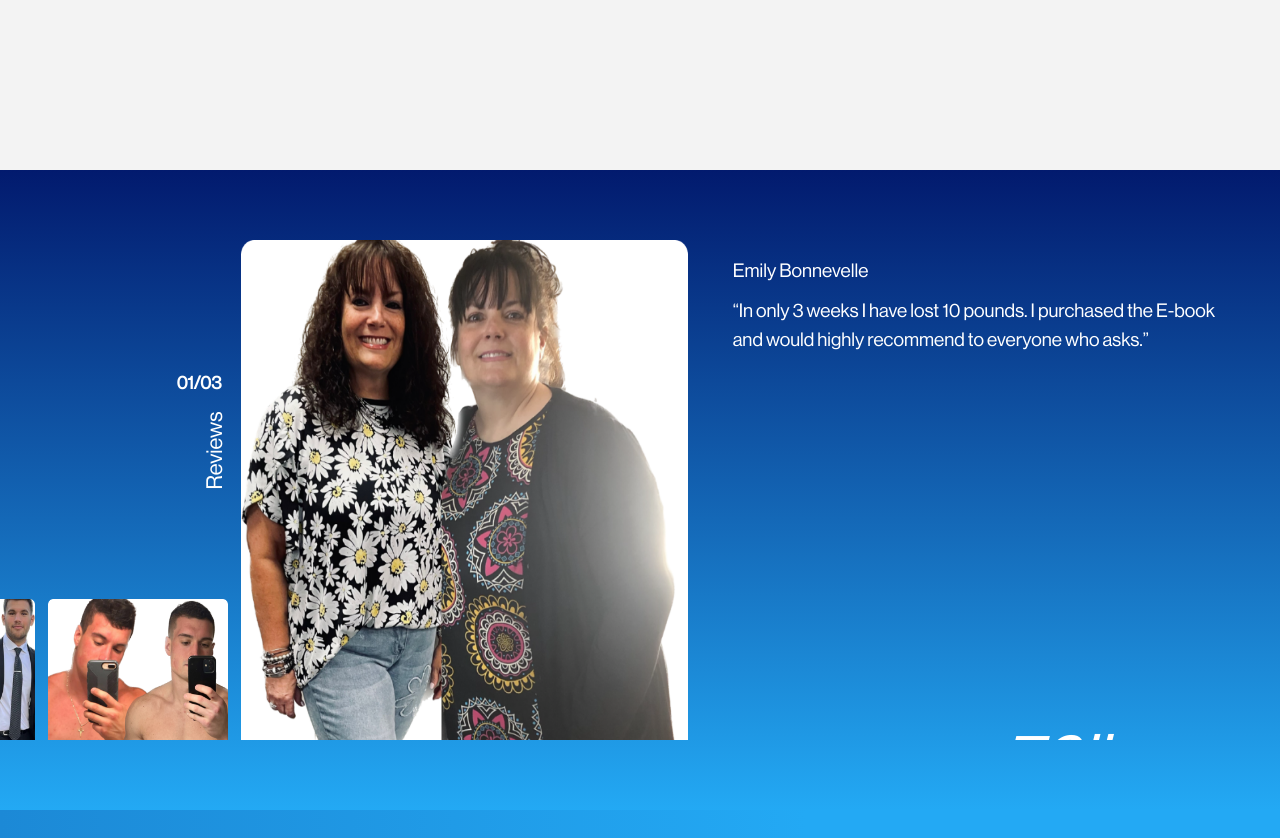
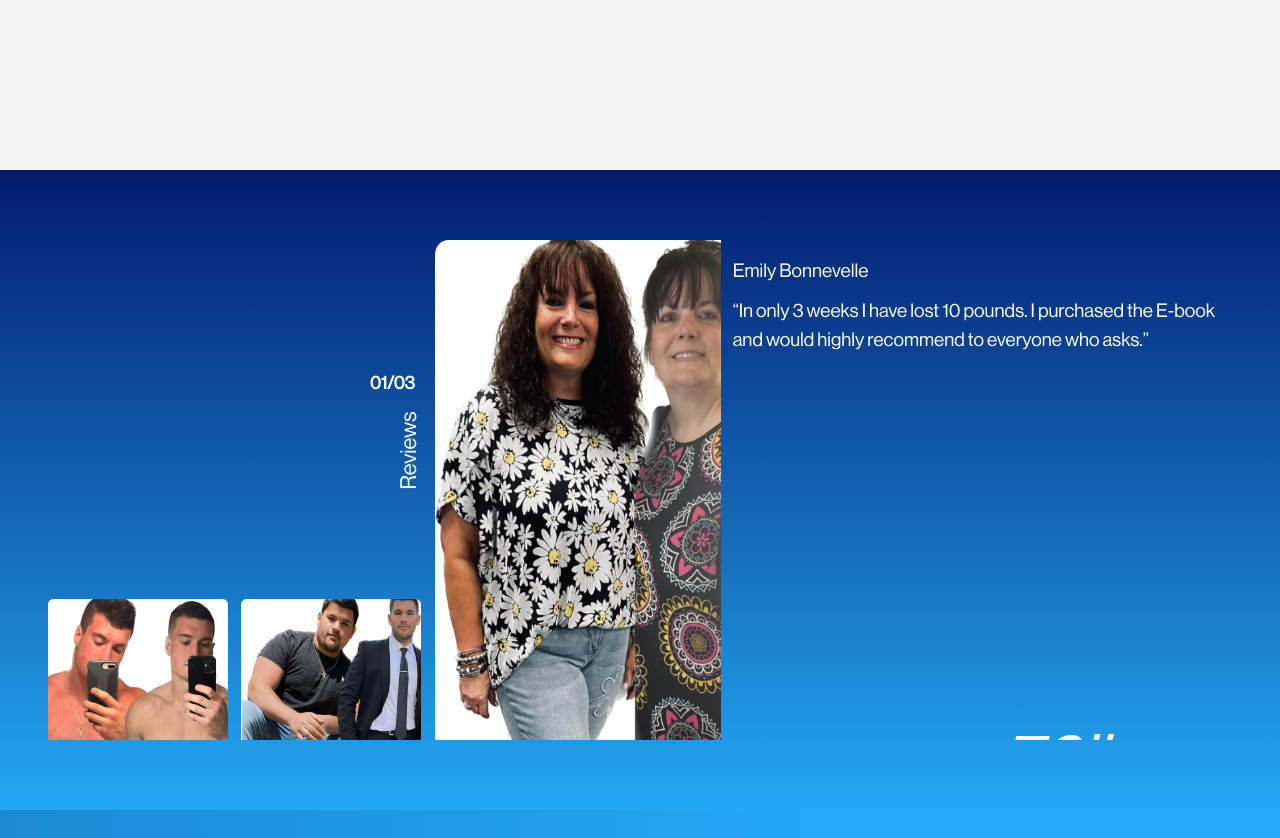
Before and after one commit to reinaldor696/total-weight-loss, a PHP site: page / in a window 1280 px wide. Shown: the part 5662-6500 px from the top of the page. Run offline with PHP 8.4, Linux system fonts and the light colour scheme; some web fonts are replaced.

Commit message:
add some change to fix test sect

```diff
--- a/assets/css/style-gsap.css
+++ b/assets/css/style-gsap.css
@@ -89,6 +89,7 @@ h2.get-clients {
     flex-direction: row;
     gap: calc(20 / 1920 * 100vw);
     align-items: flex-end;
+    overflow: hidden;
 }
 
 #prev-img-testimonial {
@@ -96,7 +97,7 @@ h2.get-clients {
     width: calc(270 / 1920 * 100vw);
 }
 
-#prev-img-testimonial2 {
+#prev-img-testimonial2, #testimonial-image2 {
     height: calc(311 / 1080 * 100vh);
     width: calc(270 / 1920 * 100vw);
 }
@@ -139,6 +140,7 @@ h2.get-clients {
     display: flex;
     align-items: flex-end;
     padding-left: 0;
+    overflow: hidden;
 }
 
 .clients-sec {
--- a/assets/js/main.js
+++ b/assets/js/main.js
@@ -10,6 +10,9 @@ const testimonialImage = document.getElementById("testimonial-image");
 const prevImgTestimonial = document.getElementById("prev-img-testimonial");
 const prevImgTestimonial2 = document.getElementById("prev-img-testimonial2");
 const nextImgBtn = document.getElementById("next-img-btn");
+const testImgContainer = document.querySelectorAll(".test-img-container");
+const imgTestCont = document.querySelector(".img-test-cont");
+const testImg2 = document.getElementById("testimonial-image2");
 
 // Testimonial Content Array
 const testimonialImg = [
@@ -22,31 +25,29 @@ const testimonialImg = [
         time: "8 months"
     },
     {
+        name: "David Pennington",
+        img: "assets/images/test-big-2.webp",
+        testimonial: "“I know its only been a week...but i wanted to share that i see a visible difference already in how I look and feel!”",
+        day: "02",
+        lbs: "-35lbs",
+        time: "4 months"
+    },
+    {
         name: "John Birdwhistle",
         img: "assets/images/test-big-3.webp",
         testimonial: "“Easiest diet I have ever been on and believe me, I’ve tried them all. So glad it’s good for me!”",
         day: "03",
         lbs: "-50lbs",
         time: "5 months"
-    },
-    {
-        name: "David Pennington",
-        img: "assets/images/test-big-2.webp",
-        testimonial: "“I know its only been a week...but i wanted to share that i see a visible difference already in how I look and feel!”",
-        day: "02",
-        lbs: "-35lbs",
-        time: "4 months"
     }
 ];
-
-const tl = gsap.timeline();
 
 let currentIndex = 0;
 
 function updateImg() {
     // Update the image and text
     testimonialName.textContent = testimonialImg[currentIndex].name;
-    testimonialImage.src = testimonialImg[currentIndex].img;
+    testimonialImage.src = testimonialImg[0].img;
     testimonialText.textContent = testimonialImg[currentIndex].testimonial;
     datDaysAnimat.textContent = testimonialImg[currentIndex].day;
     testWeight.textContent = testimonialImg[currentIndex].lbs;
@@ -54,69 +55,50 @@ function updateImg() {
 
     // Update the prev image
     let prevIndex = (currentIndex + 1) % testimonialImg.length;
-    prevImgTestimonial.src = testimonialImg[prevIndex].img;
+    prevImgTestimonial.src = testimonialImg[1].img;
 
     let prevIndex2 = (currentIndex + 2) % testimonialImg.length;
-    prevImgTestimonial2.src = testimonialImg[prevIndex2].img;
+    prevImgTestimonial2.src = testimonialImg[2].img;
 }
 
 function animateTransitionBefore() {
-    tl.fromTo(testimonialImage, {
-        scale: 1,
-        xPercent: 0,
-    },
-    {
-        scale: 0,
-        xPercent: 50,
-        transformOrigin: "bottom",
-        duration: 0.5,
-        ease: "expo.in"
-    });
+
 }
 
-function animateTransitionAfter() {
-    tl.to([ testimonialName, testimonialText, datDaysAnimat, testWeight, testMonths ], {
-        duration: 1,
-        ease: "expo.out",
-        onComplete: () => {
-            tl.to(prevImgTestimonial, { visibility : "visible" }, "<");
-            tl.fromTo(testimonialImage, {
-                scale: 0.5,
-                xPercent: -150,
-            }, {
-                scale: 1.5,
-                xPercent: -30,
-                transformOrigin: "bottom",
-                duration: 1,
-            });
-
-            tl.to(prevImgTestimonial, { visibility : "visible" }, "<");
-
-            tl.fromTo([testimonialName, testimonialText, datDaysAnimat, testWeight, testMonths], {
-                opacity: 0,
-            }, {
-                opacity: 1,
-            }, "<");
-
-            updateImg();
-        }
-    }, "-=1");
-}
+let currentX = 0;
 
 // Event Listeners Btn After
 nextImgBtn.addEventListener('click', () => {
-    animateTransitionBefore();
-
     currentIndex = (currentIndex + 1) % testimonialImg.length;
 
-    animateTransitionAfter();
+    currentX += 270;
+
+    testImgContainer.forEach((imgCont) => {
+        imgCont.style.transform = `translateX(calc(${currentX}/ 1920 * 100vw))`;
+        imgCont.style.transition = '1s';
+    });
+
+    const newImg = document.createElement('img');
+
+    let prevIndex = (currentIndex - 1) % testimonialImg.length;
+    if (prevIndex < 0) {
+        prevIndex = testimonialImg.length - 1;
+    }
+
+    newImg.src = testimonialImg[prevIndex].img;
+
+    //newImg.classList.add('test-img-container');
+
+    testImg2.appendChild(newImg);
+
+    updateImg();
 });
 
 // Event Listeners Btn After From Image
 prevImgTestimonial.addEventListener('click', () => {
     currentIndex = (currentIndex + 1) % testimonialImg.length;
 
-    animateTransitionAfter();
+    updateImg();
 });
 
 updateImg();
--- a/index.php
+++ b/index.php
@@ -139,9 +139,10 @@ $title = "Home";
                            <div class="test-left">
                               <div class="test-images">
                                  <div class="img-test-cont">
-                                    <img id="prev-img-testimonial2" class="" src="" alt="image">
-                                    <img id="prev-img-testimonial" class="" src="" alt="image">
-                                    <img id="testimonial-image" class="" src="" alt="image">
+                                       <div class="test-img-container" id="testimonial-image2"></div>
+                                       <img class="test-img-container" id="prev-img-testimonial2" class="" src="" alt="image">
+                                       <img class="test-img-container" id="prev-img-testimonial" class="" src="" alt="image">
+                                       <img class="test-img-container" id="testimonial-image" class="" src="" alt="image">
                                  </div>
                               </div>
                               <div class="test-uptext">
```
